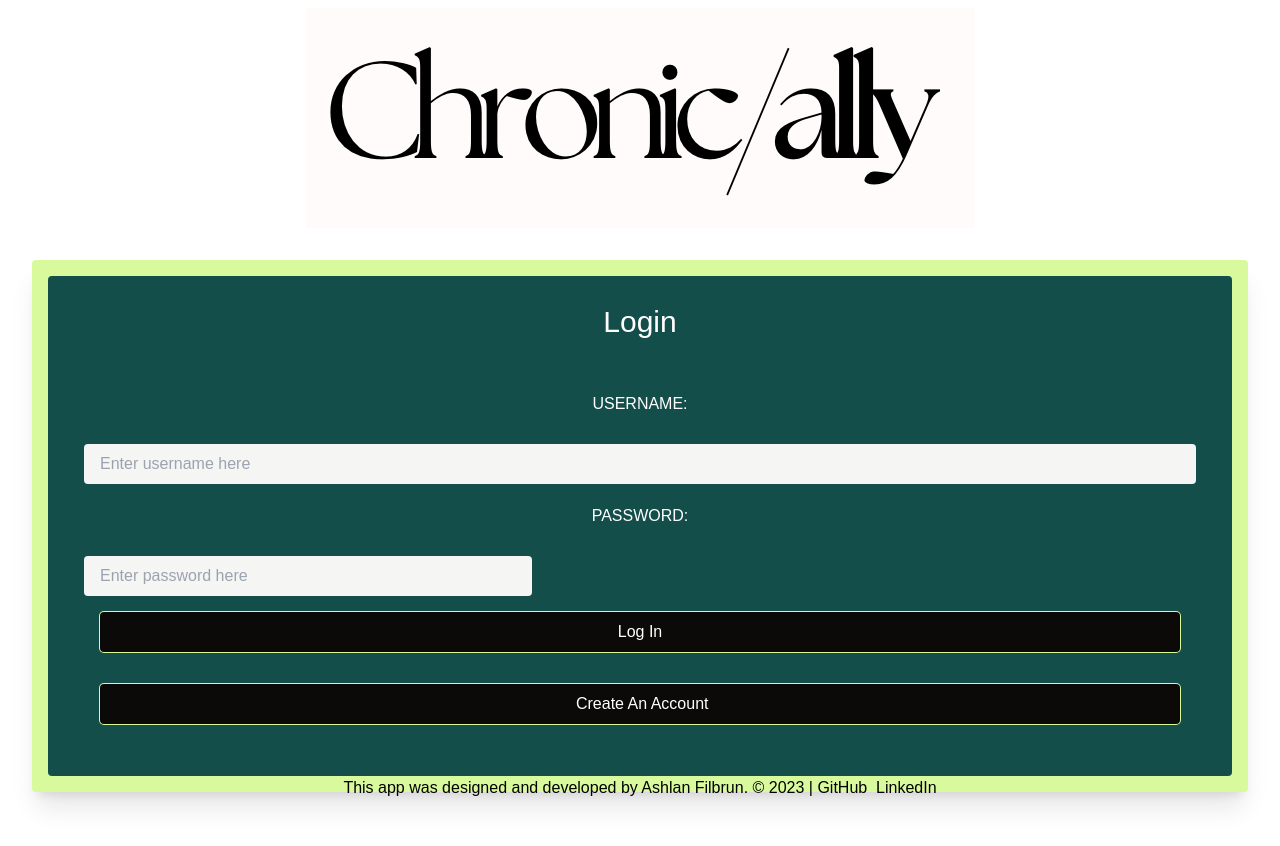
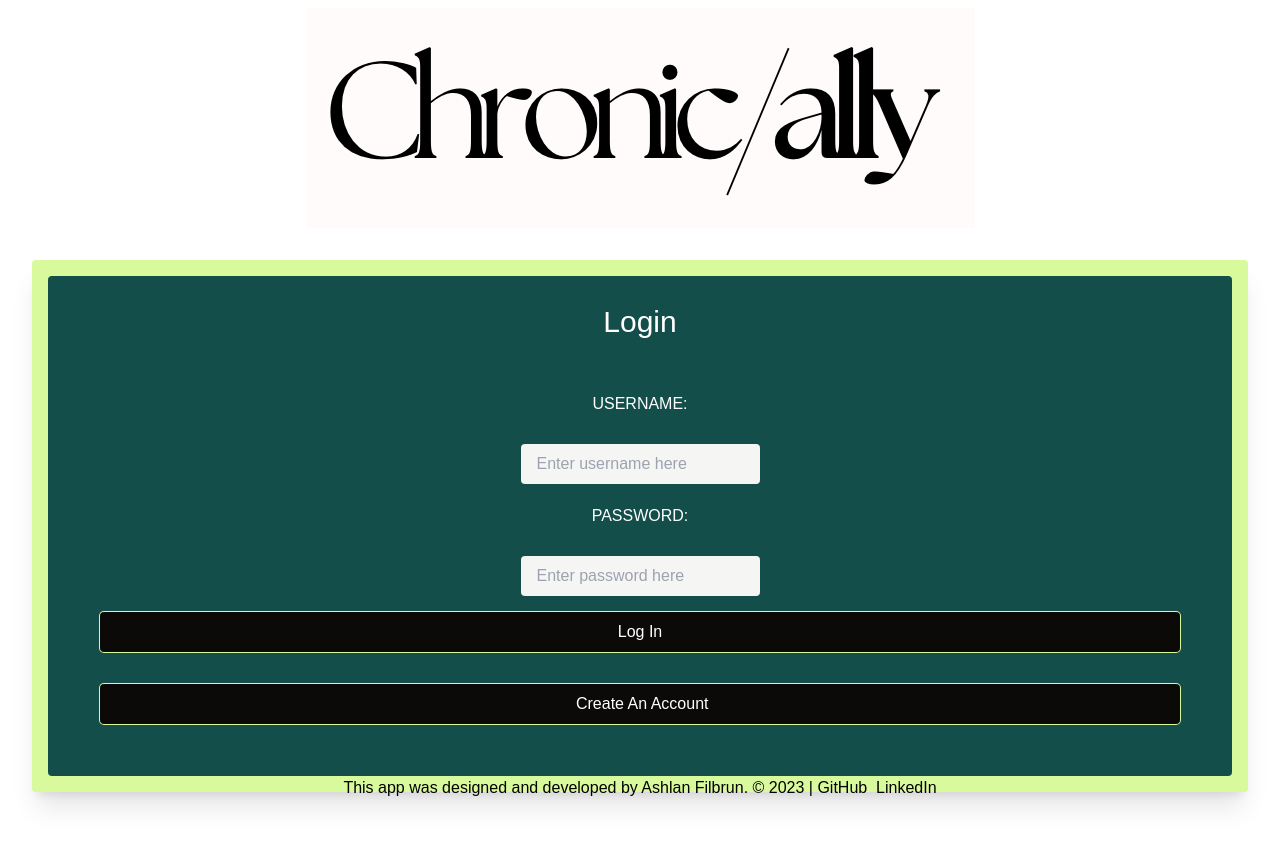
Before and after one commit to ashfilbrun/tailwind-capstone-front, a React (Create React App) app: page / in a window 1280 px wide. Shown: the top 846 px of the page. Built offline with nearby package versions, Linux system fonts and the light colour scheme; the HTML template or start-up script is replaced by a standard one.

Commit message:
align items

```diff
--- a/src/views/Login.jsx
+++ b/src/views/Login.jsx
@@ -71,7 +71,7 @@ export default function Login() {
             id="username"
             onChange={handleChange}
             value={formState.username}
-            className="flex flex-col align-center justify-center bg-stone-100 text-black rounded px-4 py-2 mt-2"
+            className="flex flex-col self-center justify-center bg-stone-100 text-black rounded px-4 py-2 mt-2 min-w-250"
           />
           <label className="p-5" htmlFor="password">PASSWORD: </label>
           <input
@@ -80,7 +80,7 @@ export default function Login() {
             id="password"
             onChange={handleChange}
             value={formState.password}
-            className="bg-stone-100 text-black rounded px-4 py-2 mt-2 max-w-md items-center"
+            className="bg-stone-100 text-black rounded px-4 py-2 mt-2 self-center min-w-250"
           />
           <p
             className="text-3l text-red-600 font-bold underline p-5 mt-2"
```
